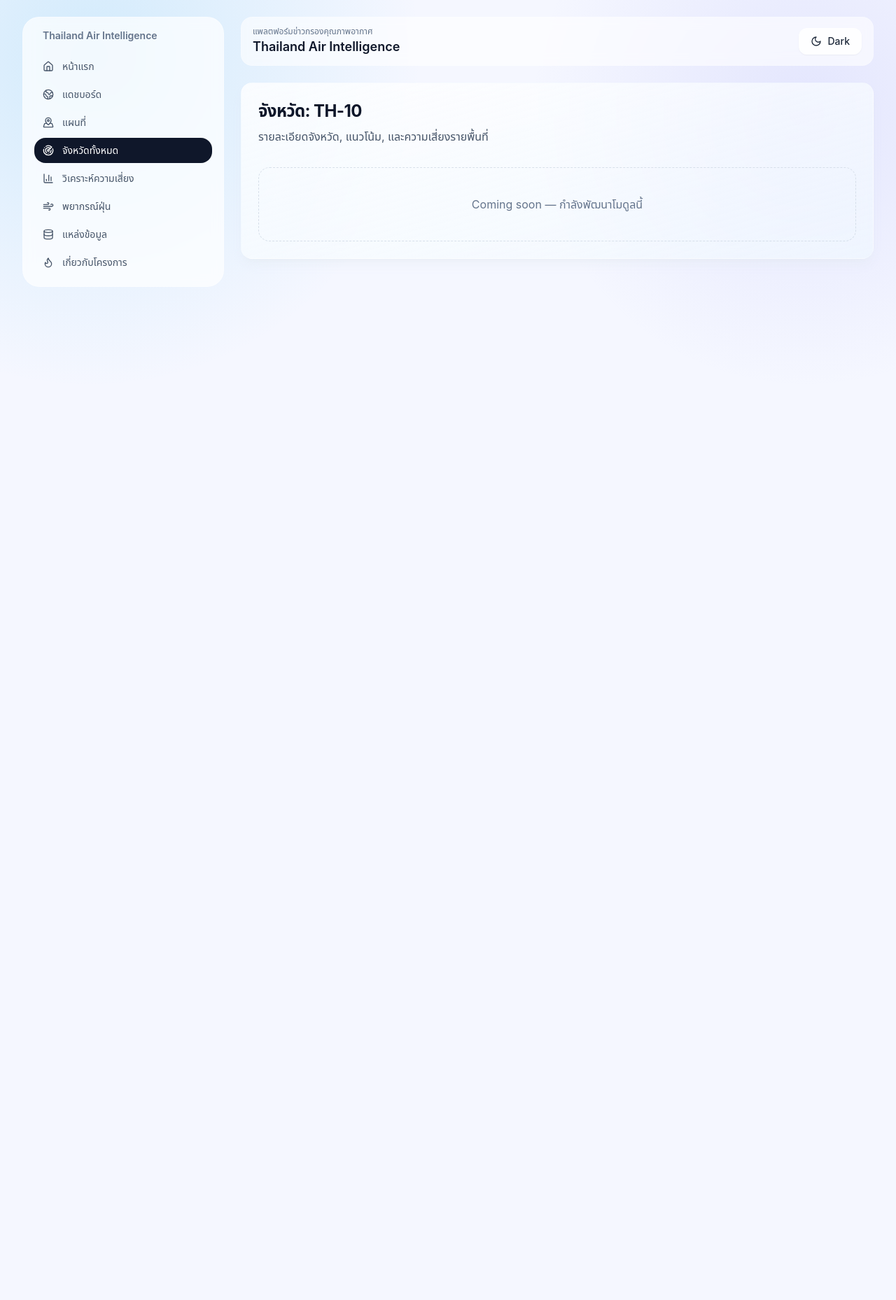
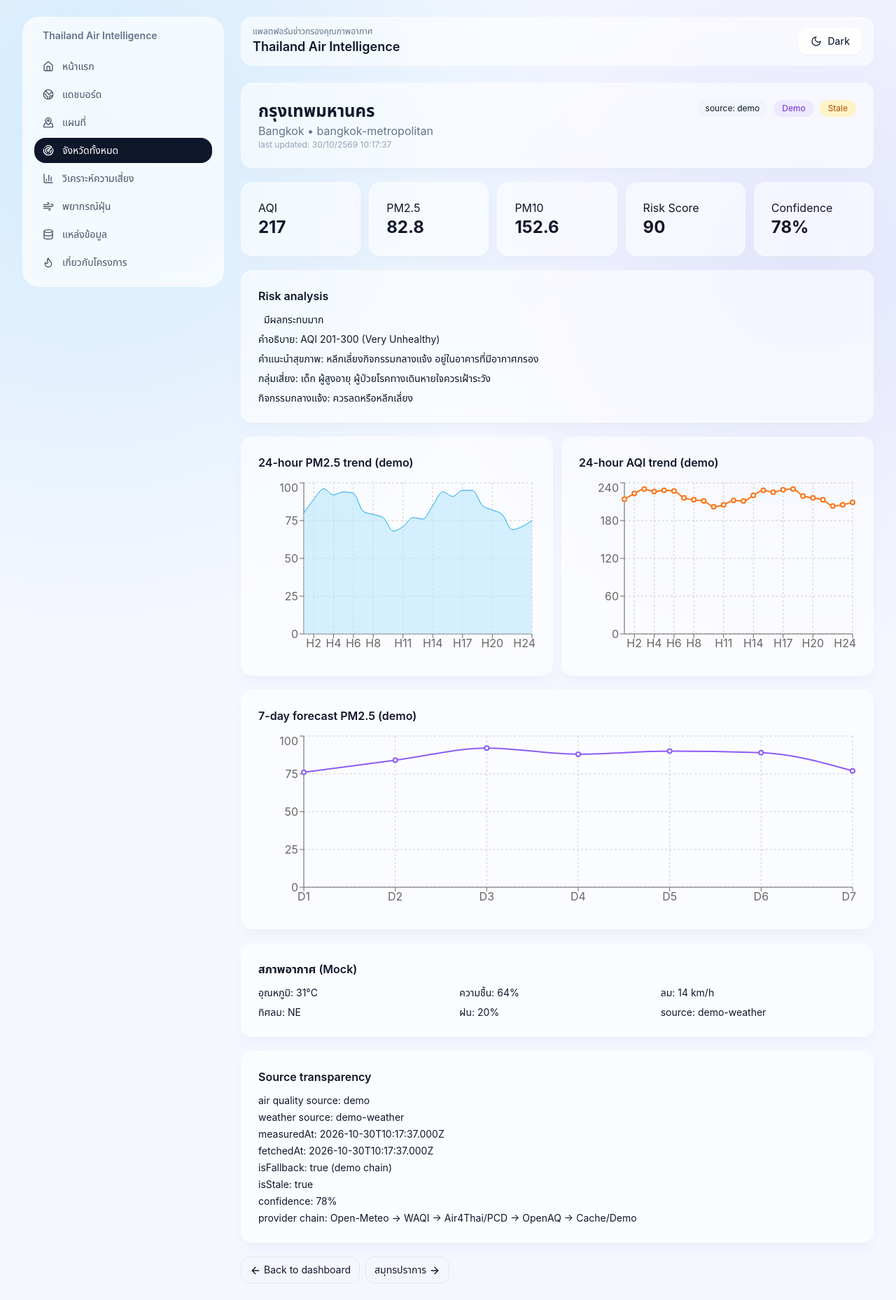
Before and after one commit to kzabCde/THAI-AIR-INTELLIGENCE-LITE, a Next.js app: page /province/TH-10 in a window 1280 px wide. Shown: the whole page at 70% size. Before the commit the page ends 800 px from the top, so only its background shows below. Built offline with nearby package versions, Linux system fonts and the light colour scheme.

Commit message:
Build province detail intelligence page with charts and mock transparency

```diff
--- /dev/null
+++ b/app/province/[id]/loading.tsx
@@ -0,0 +1,9 @@
+export default function ProvinceLoading() {
+  return (
+    <div className="grid gap-3 sm:grid-cols-2">
+      {Array.from({ length: 6 }).map((_, i) => (
+        <div key={i} className="h-32 animate-pulse rounded-2xl border bg-white/60 dark:bg-slate-900/60" />
+      ))}
+    </div>
+  );
+}
--- a/app/province/[id]/page.tsx
+++ b/app/province/[id]/page.tsx
@@ -1,5 +1,26 @@
-import { PagePlaceholder } from "@/components/layout/page-placeholder";
-export default async function ProvinceDetailPage({ params }: { params: Promise<{ id: string }> }) {
+import { notFound } from "next/navigation";
+import { ProvinceDetailPage } from "@/components/province/province-detail-page";
+import { generateMockAirQualityData } from "@/lib/mock/air-quality";
+import { getAllProvinces } from "@/lib/provinces";
+
+export default async function ProvinceIdPage({ params }: { params: Promise<{ id: string }> }) {
   const { id } = await params;
-  return <PagePlaceholder title={`จังหวัด: ${decodeURIComponent(id)}`} subtitle="รายละเอียดจังหวัด, แนวโน้ม, และความเสี่ยงรายพื้นที่" />;
+  const provinces = getAllProvinces();
+  const idx = provinces.findIndex((p) => p.id.toLowerCase() === id.toLowerCase());
+  if (idx === -1) notFound();
+
+  const province = provinces[idx];
+  const current = generateMockAirQualityData().find((row) => row.province.id === province.id);
+  if (!current) {
+    return <div className="rounded-2xl border p-8 text-center text-slate-500">ข้อมูลจังหวัดนี้ยังไม่พร้อมใช้งาน (Demo Unavailable)</div>;
+  }
+
+  return (
+    <ProvinceDetailPage
+      province={province}
+      current={current}
+      previousProvince={idx > 0 ? provinces[idx - 1] : undefined}
+      nextProvince={idx < provinces.length - 1 ? provinces[idx + 1] : undefined}
+    />
+  );
 }
--- /dev/null
+++ b/components/province/province-detail-page.tsx
@@ -0,0 +1,101 @@
+"use client";
+
+import Link from "next/link";
+import { ArrowLeft, ArrowRight } from "lucide-react";
+import { Area, AreaChart, CartesianGrid, Line, LineChart, ResponsiveContainer, Tooltip, XAxis, YAxis } from "recharts";
+import { Card } from "@/components/ui/card";
+import { getAQIBgClass, getAQICategory, getAQITextClass } from "@/lib/aqi/calculate";
+import { type Province } from "@/lib/provinces";
+import { type ProvinceAirQuality } from "@/lib/mock/air-quality";
+
+type Props = {
+  province: Province;
+  current: ProvinceAirQuality;
+  previousProvince?: Province;
+  nextProvince?: Province;
+};
+
+const makeSeries = (base: number, points: number, label: string) => Array.from({ length: points }, (_, i) => ({
+  name: `${label}${i + 1}`,
+  value: Math.max(8, Math.round(base + Math.sin(i / 2) * 12 + ((i % 3) - 1) * 3)),
+}));
+
+export function ProvinceDetailPage({ province, current, previousProvince, nextProvince }: Props) {
+  const category = getAQICategory(current.aqi);
+  const pm25Trend = makeSeries(current.pm25, 24, "H");
+  const aqiTrend = makeSeries(current.aqi, 24, "H");
+  const forecast7d = makeSeries(current.pm25 * 0.95, 7, "D");
+  const weather = { temp: 31, humidity: 64, windSpeed: 14, windDir: "NE", rain: 20, source: "demo-weather" };
+
+  return (
+    <div className="space-y-5">
+      <Card>
+        <div className="flex flex-wrap items-start justify-between gap-3">
+          <div>
+            <h2 className="text-2xl font-bold">{province.thaiName}</h2>
+            <p className="text-slate-500">{province.englishName} • {province.region}</p>
+            <p className="text-xs text-slate-400">last updated: {new Date(current.updatedAt).toLocaleString("th-TH")}</p>
+          </div>
+          <div className="flex gap-2 text-xs">
+            <span className="rounded-full bg-slate-100 px-3 py-1 dark:bg-slate-800">source: {current.source}</span>
+            <span className="rounded-full bg-violet-100 px-3 py-1 text-violet-700 dark:bg-violet-900/40 dark:text-violet-300">Demo</span>
+            <span className="rounded-full bg-amber-100 px-3 py-1 text-amber-700 dark:bg-amber-900/40 dark:text-amber-300">{current.isStale ? "Stale" : "Live"}</span>
+          </div>
+        </div>
+      </Card>
+
+      <div className="grid gap-3 sm:grid-cols-2 xl:grid-cols-5">
+        <Card>AQI <p className="text-2xl font-bold">{current.aqi}</p></Card>
+        <Card>PM2.5 <p className="text-2xl font-bold">{current.pm25}</p></Card>
+        <Card>PM10 <p className="text-2xl font-bold">{current.pm10}</p></Card>
+        <Card>Risk Score <p className="text-2xl font-bold">{category.severityScore}</p></Card>
+        <Card>Confidence <p className="text-2xl font-bold">{100 - (current.isStale ? 22 : 8)}%</p></Card>
+      </div>
+
+      <Card>
+        <h3 className="font-semibold">Risk analysis</h3>
+        <div className="mt-3 space-y-2 text-sm">
+          <p><span className={`rounded-full px-2 py-1 ${getAQIBgClass(current.aqi)} ${getAQITextClass(current.aqi)}`}>{category.thaiLabel}</span></p>
+          <p>คำอธิบาย: {category.technicalLabel} ({category.label})</p>
+          <p>คำแนะนำสุขภาพ: {category.recommendationTh}</p>
+          <p>กลุ่มเสี่ยง: เด็ก ผู้สูงอายุ ผู้ป่วยโรคทางเดินหายใจควรเฝ้าระวัง</p>
+          <p>กิจกรรมกลางแจ้ง: {category.severityScore >= 70 ? "ควรลดหรือหลีกเลี่ยง" : "ทำได้แต่ควรติดตามค่า AQI"}</p>
+        </div>
+      </Card>
+
+      <div className="grid gap-3 lg:grid-cols-2">
+        <Card><h3 className="mb-3 font-semibold">24-hour PM2.5 trend (demo)</h3><div className="h-64"><ResponsiveContainer width="100%" height="100%"><AreaChart data={pm25Trend}><CartesianGrid strokeDasharray="3 3" /><XAxis dataKey="name" /><YAxis /><Tooltip /><Area type="monotone" dataKey="value" stroke="#0ea5e9" fill="#bae6fd" /></AreaChart></ResponsiveContainer></div></Card>
+        <Card><h3 className="mb-3 font-semibold">24-hour AQI trend (demo)</h3><div className="h-64"><ResponsiveContainer width="100%" height="100%"><LineChart data={aqiTrend}><CartesianGrid strokeDasharray="3 3" /><XAxis dataKey="name" /><YAxis /><Tooltip /><Line type="monotone" dataKey="value" stroke="#f97316" strokeWidth={2} /></LineChart></ResponsiveContainer></div></Card>
+      </div>
+
+      <Card><h3 className="mb-3 font-semibold">7-day forecast PM2.5 (demo)</h3><div className="h-64"><ResponsiveContainer width="100%" height="100%"><LineChart data={forecast7d}><CartesianGrid strokeDasharray="3 3" /><XAxis dataKey="name" /><YAxis /><Tooltip /><Line type="monotone" dataKey="value" stroke="#8b5cf6" strokeWidth={2} /></LineChart></ResponsiveContainer></div></Card>
+
+      <Card>
+        <h3 className="font-semibold">สภาพอากาศ (Mock)</h3>
+        <div className="mt-3 grid gap-2 text-sm sm:grid-cols-3">
+          <p>อุณหภูมิ: {weather.temp}°C</p><p>ความชื้น: {weather.humidity}%</p><p>ลม: {weather.windSpeed} km/h</p><p>ทิศลม: {weather.windDir}</p><p>ฝน: {weather.rain}%</p><p>source: {weather.source}</p>
+        </div>
+      </Card>
+
+      <Card>
+        <h3 className="font-semibold">Source transparency</h3>
+        <ul className="mt-3 space-y-1 text-sm">
+          <li>air quality source: {current.source}</li>
+          <li>weather source: {weather.source}</li>
+          <li>measuredAt: {new Date(current.updatedAt).toISOString()}</li>
+          <li>fetchedAt: {new Date().toISOString()}</li>
+          <li>isFallback: true (demo chain)</li>
+          <li>isStale: {String(current.isStale)}</li>
+          <li>confidence: {100 - (current.isStale ? 22 : 8)}%</li>
+          <li>provider chain: Open-Meteo → WAQI → Air4Thai/PCD → OpenAQ → Cache/Demo</li>
+        </ul>
+      </Card>
+
+      <div className="flex flex-wrap gap-2">
+        <Link href="/dashboard" className="rounded-xl border px-3 py-2 text-sm"><ArrowLeft className="mr-1 inline h-4 w-4" />Back to dashboard</Link>
+        {previousProvince && <Link href={`/province/${previousProvince.id}`} className="rounded-xl border px-3 py-2 text-sm"><ArrowLeft className="mr-1 inline h-4 w-4" />{previousProvince.thaiName}</Link>}
+        {nextProvince && <Link href={`/province/${nextProvince.id}`} className="rounded-xl border px-3 py-2 text-sm">{nextProvince.thaiName}<ArrowRight className="ml-1 inline h-4 w-4" /></Link>}
+      </div>
+    </div>
+  );
+}
```
